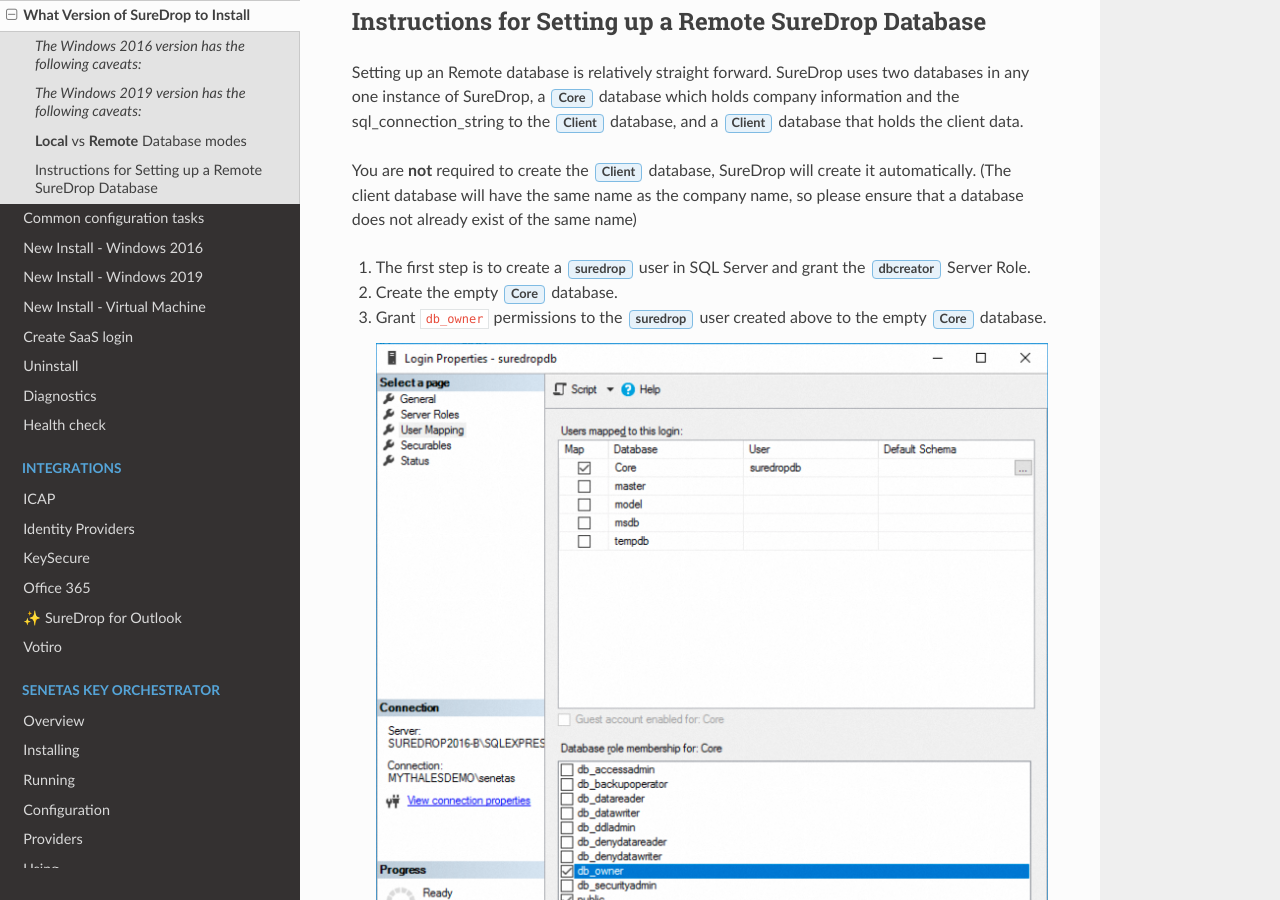
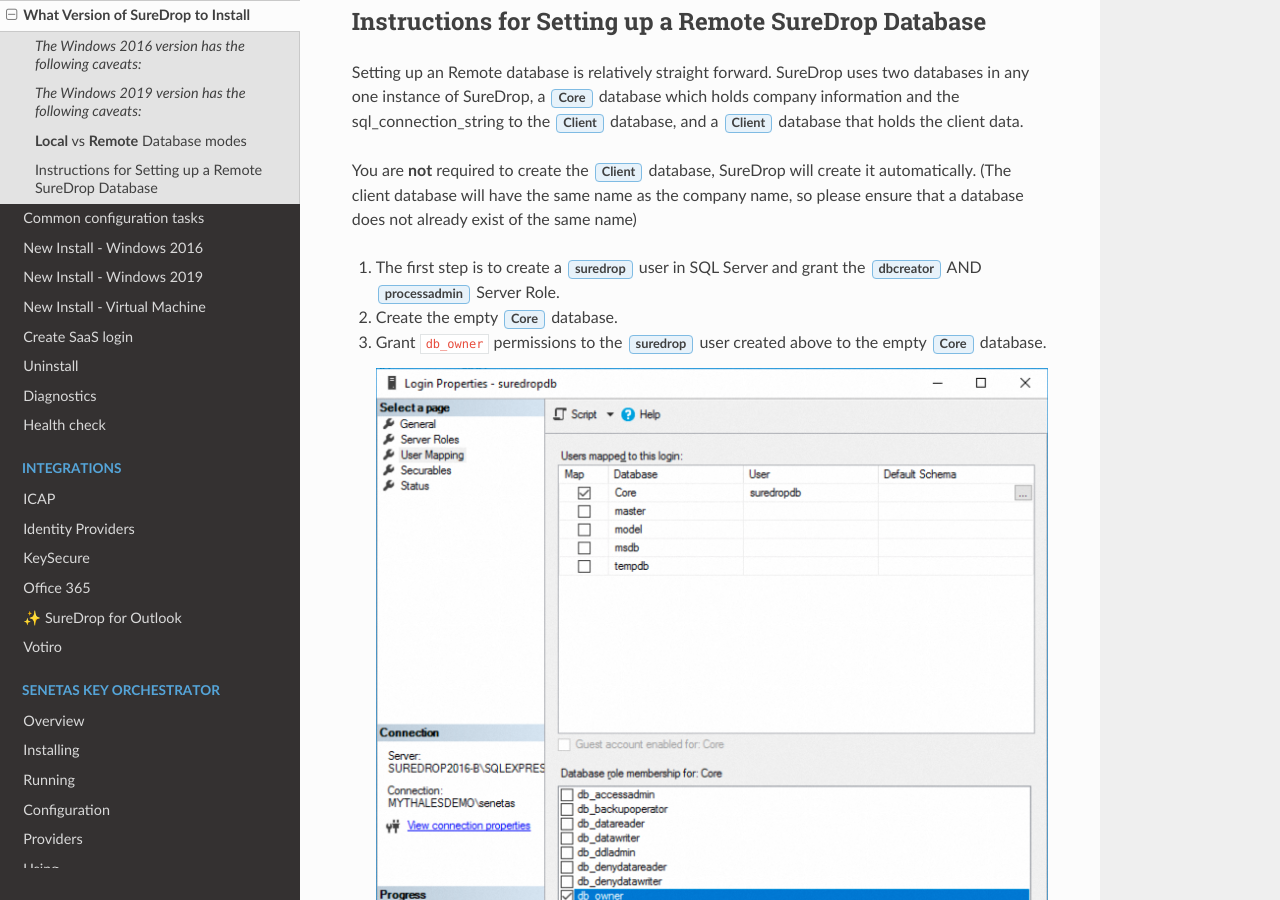
Before and after one commit to Senetas/SureDrop, a Sphinx documentation site: the page built from docs/source/intro/Version.rst, in a window 1280 px wide and 900 px high, scrolled down 1931 px. Built offline with Sphinx 7.4.7 and the Read the Docs theme 2.0.0, drawn with Linux system fonts in a browser that asks for light colours.

Commit message:
added processadmin role

```diff
--- a/docs/source/intro/Version.rst
+++ b/docs/source/intro/Version.rst
@@ -101,7 +101,7 @@
 the company name, so please ensure that a database does not already exist of
 the same name)
 
-#. The first step is to create a :guilabel:`suredrop` user in SQL Server and grant the :guilabel:`dbcreator` Server Role.
+#. The first step is to create a :guilabel:`suredrop` user in SQL Server and grant the :guilabel:`dbcreator` AND :guilabel:`processadmin` Server Role.
 
 #. Create the empty :guilabel:`Core` database.
 
```
